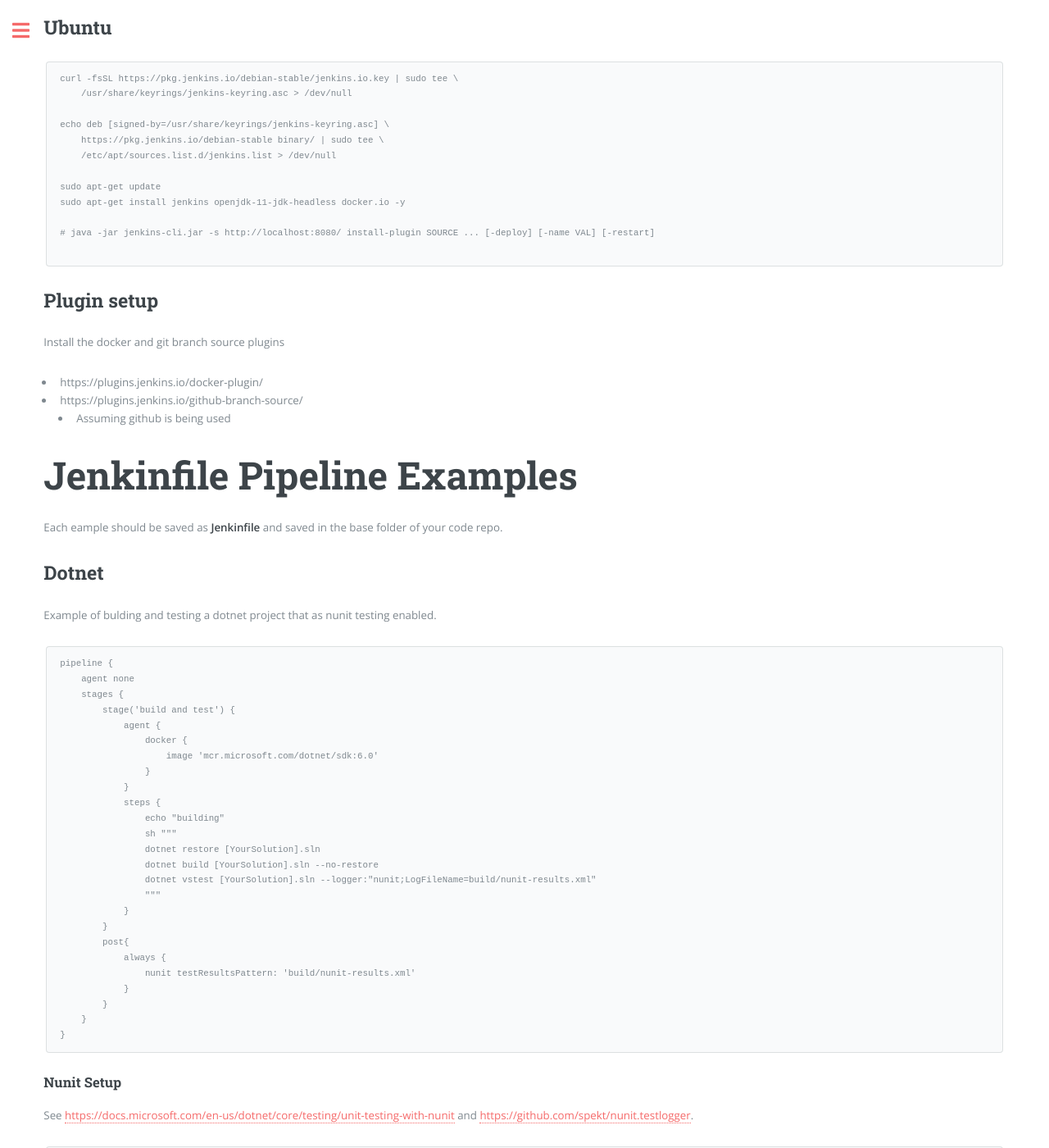
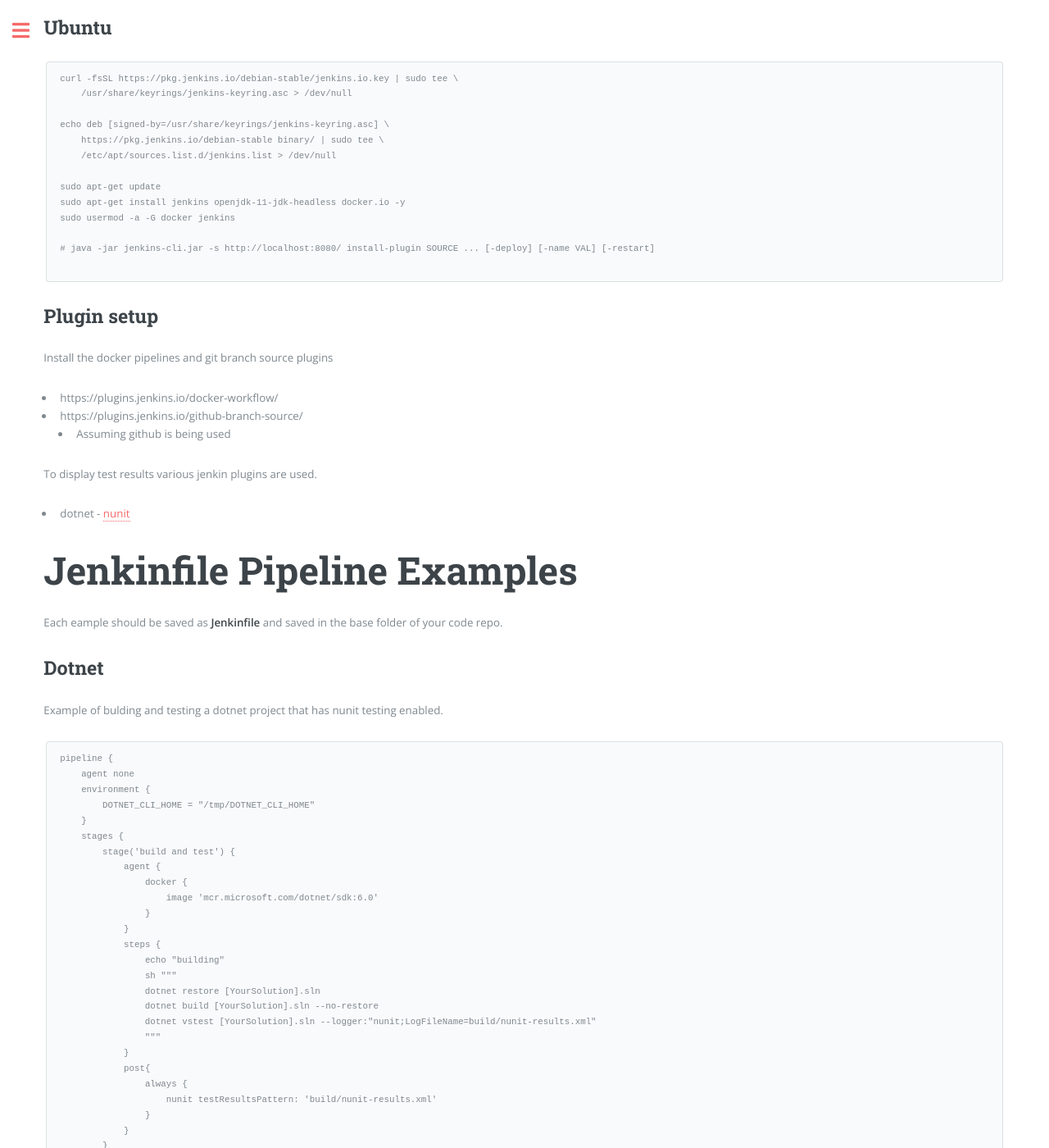
Before and after one commit to majorsilence/Dev, a Jekyll site: the page built from _posts/2022-02-12-jenkins-jenkinsfile-pipelines.md, in a window 1280 px wide and 1400 px high, scrolled down 358 px. Shown: the whole window at 82% size. Built offline with Jekyll 4.4.1, drawn with Linux system fonts in a browser that asks for light colours.

Commit message:
Update 2022-02-12-jenkins-jenkinsfile-pipelines.md
fix jenkinsfile syntax and add fixes for dotnet build in docker

````diff
--- a/_posts/2022-02-12-jenkins-jenkinsfile-pipelines.md
+++ b/_posts/2022-02-12-jenkins-jenkinsfile-pipelines.md
@@ -22,6 +22,7 @@
 
 sudo apt-get update
 sudo apt-get install jenkins openjdk-11-jdk-headless docker.io -y
+sudo usermod -a -G docker jenkins
 
 # java -jar jenkins-cli.jar -s http://localhost:8080/ install-plugin SOURCE ... [-deploy] [-name VAL] [-restart]
 
@@ -29,11 +30,16 @@
 
 ## Plugin setup
 
-Install the docker and git branch source plugins
+Install the docker pipelines and git branch source plugins
 
-* https://plugins.jenkins.io/docker-plugin/
+* https://plugins.jenkins.io/docker-workflow/
 * https://plugins.jenkins.io/github-branch-source/
     * Assuming github is being used
+
+
+To display test results various jenkin plugins are used.
+
+* dotnet - [nunit](https://plugins.jenkins.io/nunit/)
 
 
 # Jenkinfile Pipeline Examples
@@ -42,11 +48,14 @@
 
 ## Dotnet
 
-Example of bulding and testing a dotnet project that as nunit testing enabled.
+Example of bulding and testing a dotnet project that has nunit testing enabled.
 
 ```groovy
 pipeline {
     agent none
+    environment {
+        DOTNET_CLI_HOME = "/tmp/DOTNET_CLI_HOME"
+    }
     stages {
         stage('build and test') {
             agent {
@@ -62,10 +71,10 @@
                 dotnet vstest [YourSolution].sln --logger:"nunit;LogFileName=build/nunit-results.xml"
                 """
             }
-        }
-        post{
-            always {
-                nunit testResultsPattern: 'build/nunit-results.xml'
+            post{
+                always {
+                    nunit testResultsPattern: 'build/nunit-results.xml'
+                }
             }
         }
     }
````
